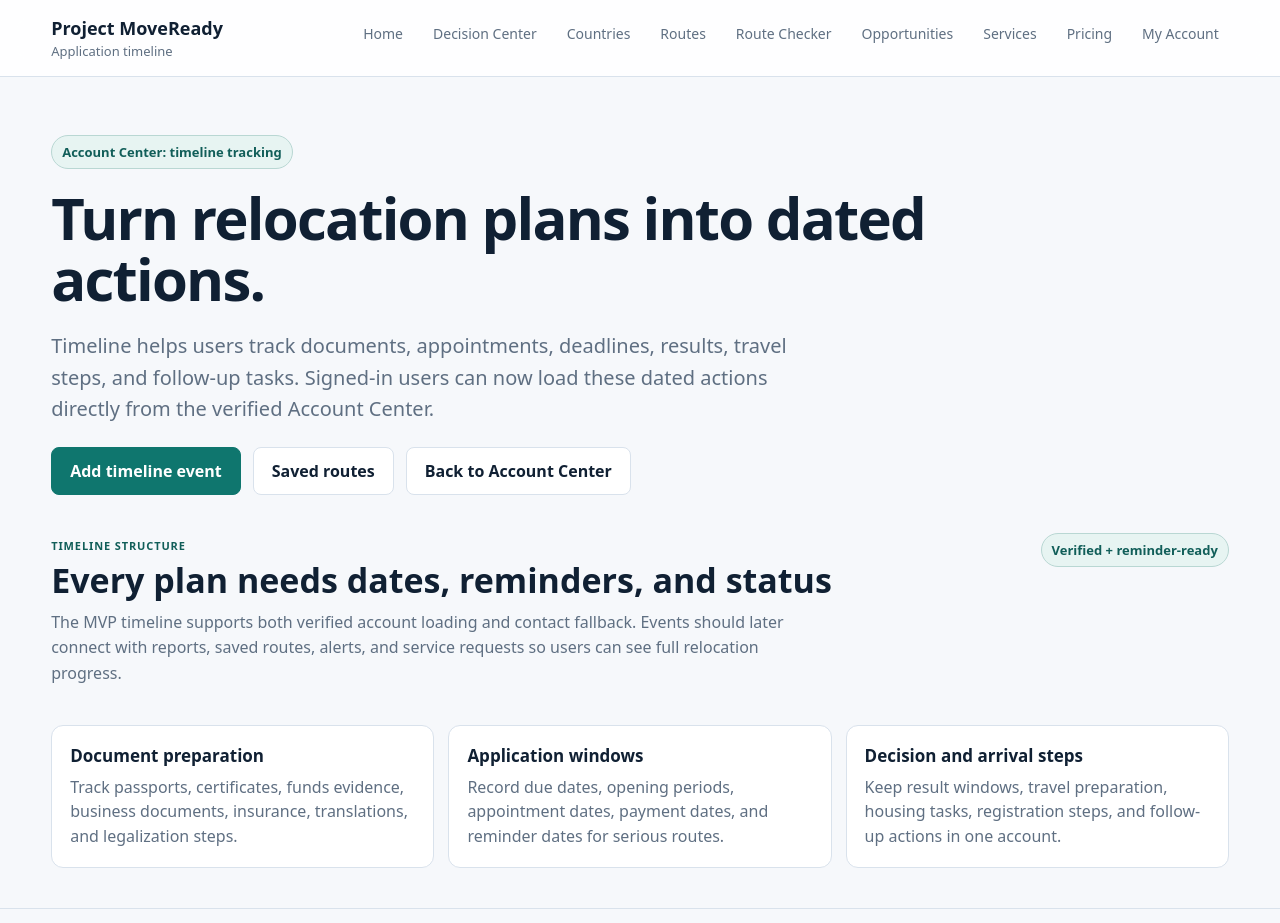
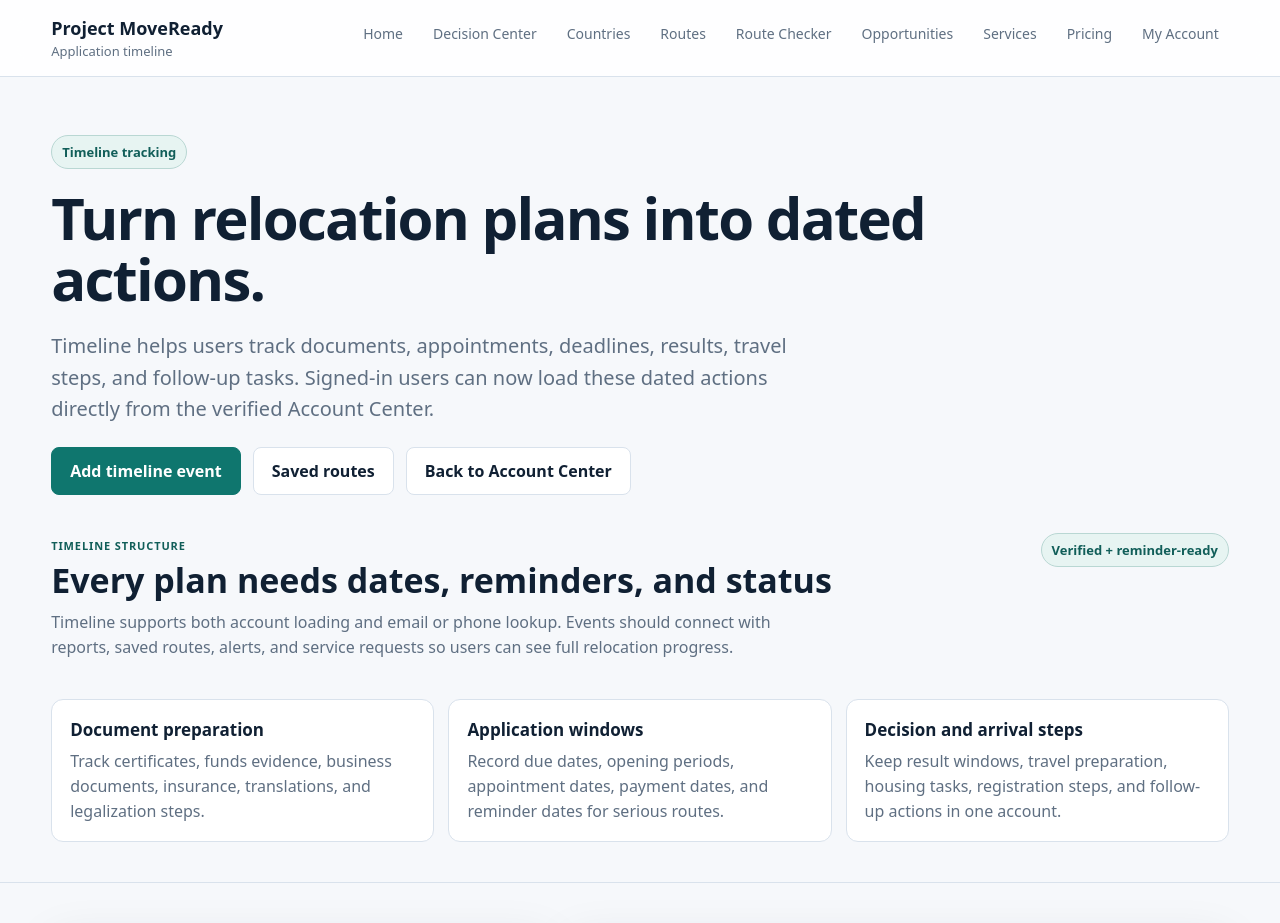
Before and after one commit to SirBM201/SirBM201-moveready-frontend, a Next.js app: page /timeline in a window 1280 px wide. Shown: the top 923 px of the page. Built offline with nearby package versions, Linux system fonts and the light colour scheme; no server answers.

Commit message:
Remove MVP wording from timeline page

```diff
--- a/app/timeline/page.tsx
+++ b/app/timeline/page.tsx
@@ -4,7 +4,7 @@ import TimelinePlanner from "@/components/TimelinePlanner";
 const timelineUses = [
   {
     title: "Document preparation",
-    detail: "Track passports, certificates, funds evidence, business documents, insurance, translations, and legalization steps.",
+    detail: "Track certificates, funds evidence, business documents, insurance, translations, and legalization steps.",
   },
   {
     title: "Application windows",
@@ -23,7 +23,7 @@ export default function TimelinePage() {
 
       <section className="hero-band compact-hero">
         <div className="hero-copy">
-          <span className="eyebrow">Account Center: timeline tracking</span>
+          <span className="eyebrow">Timeline tracking</span>
           <h1>Turn relocation plans into dated actions.</h1>
           <p className="lede">
             Timeline helps users track documents, appointments, deadlines, results, travel steps, and follow-up tasks. Signed-in users can now load these dated actions directly from the verified Account Center.
@@ -42,7 +42,7 @@ export default function TimelinePage() {
             <p className="overline">Timeline structure</p>
             <h2>Every plan needs dates, reminders, and status</h2>
             <p className="section-intro">
-              The MVP timeline supports both verified account loading and contact fallback. Events should later connect with reports, saved routes, alerts, and service requests so users can see full relocation progress.
+              Timeline supports both account loading and email or phone lookup. Events should connect with reports, saved routes, alerts, and service requests so users can see full relocation progress.
             </p>
           </div>
           <span className="status-dot">Verified + reminder-ready</span>
```
